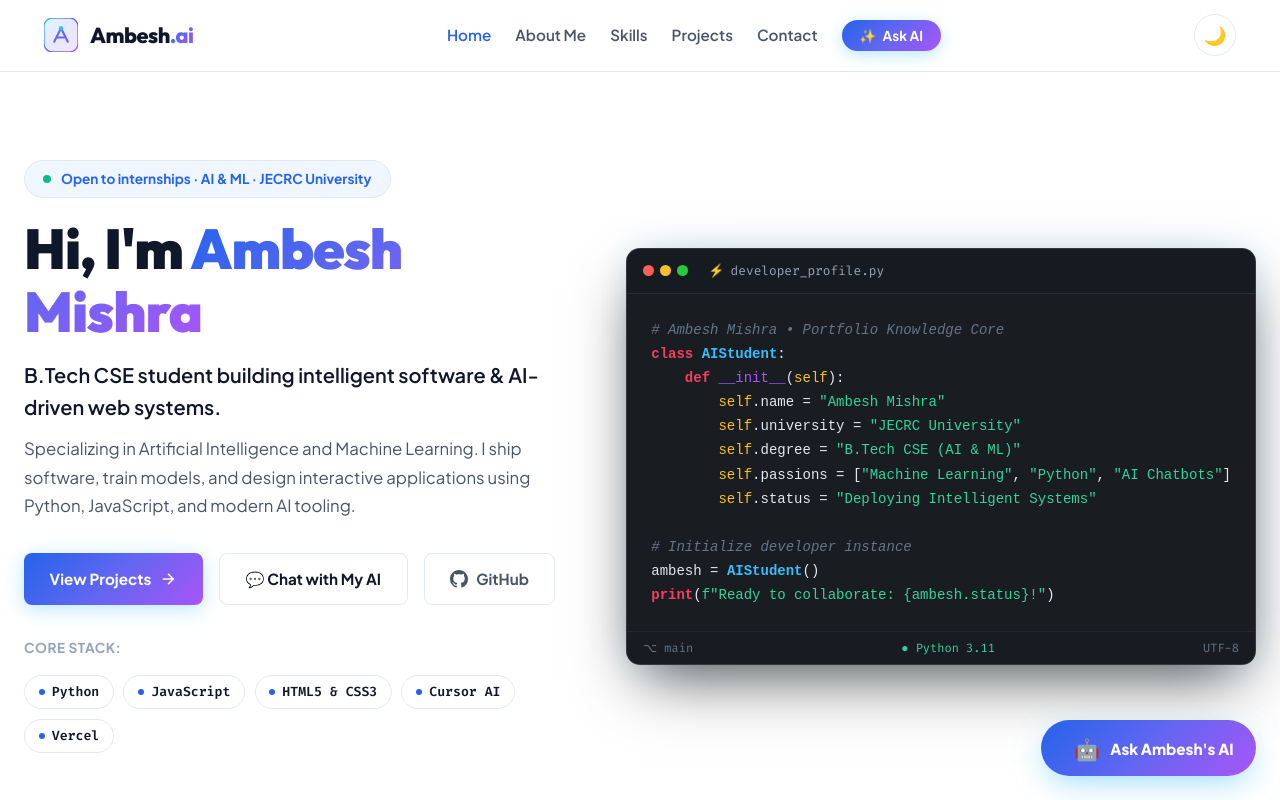
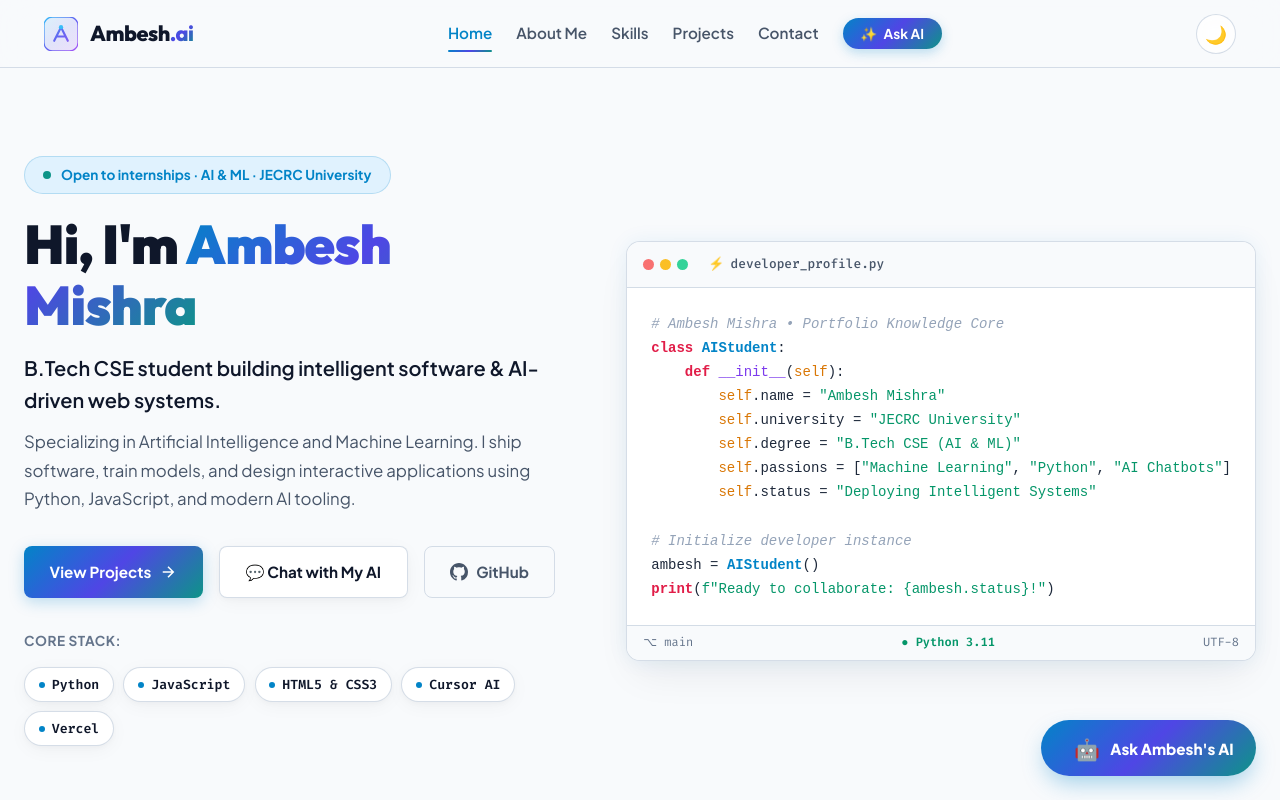
Before and after one commit to hmmmmnick/portfolio-chatbot, a website: page index.html in a window 1280 px wide. Shown: the top 800 px of the page. Drawn offline with Linux system fonts and the light colour scheme.

Commit message:
style: switch to soothing light palette with soft blue, sage and porcelain tones

```diff
--- a/style.css
+++ b/style.css
@@ -1,9 +1,30 @@
 /* ============================================================
-   DESIGN SYSTEM & CSS VARIABLES (MODERN OBSIDIAN & NEON)
+   SOOTHING, EYE-FRIENDLY COLOR SYSTEM (SOFT BLUE, SAGE & CREAM)
    ============================================================ */
    :root {
-    --bg-primary: #07090e;
-    --bg-secondary: #0d121c;
+    --bg-primary: #f8fafc;
+    --bg-secondary: #f1f5f9;
+    --bg-card: rgba(255, 255, 255, 0.85);
+    --bg-card-hover: #ffffff;
+    --text-primary: #0f172a;
+    --text-secondary: #475569;
+    --text-muted: #64748b;
+    --accent-color: #0284c7;
+    --accent-hover: #0369a1;
+    --accent-light: #e0f2fe;
+    --accent-gradient: linear-gradient(135deg, #0284c7 0%, #4f46e5 50%, #0d9488 100%);
+    --border-color: rgba(203, 213, 225, 0.8);
+    --card-shadow: 0 4px 20px -2px rgba(15, 23, 42, 0.05), 0 2px 6px -1px rgba(15, 23, 42, 0.03);
+    --card-shadow-hover: 0 12px 30px -4px rgba(2, 132, 199, 0.15);
+    --radius-sm: 8px;
+    --radius-md: 14px;
+    --radius-lg: 20px;
+    --transition: all 0.25s cubic-bezier(0.16, 1, 0.3, 1);
+  }
+
+  [data-theme="dark"] {
+    --bg-primary: #0b0f17;
+    --bg-secondary: #111827;
     --bg-card: rgba(17, 24, 39, 0.75);
     --bg-card-hover: rgba(26, 36, 56, 0.9);
     --text-primary: #f8fafc;
@@ -12,31 +33,10 @@
     --accent-color: #38bdf8;
     --accent-hover: #60a5fa;
     --accent-light: rgba(56, 189, 248, 0.12);
-    --accent-gradient: linear-gradient(135deg, #38bdf8 0%, #6366f1 50%, #c084fc 100%);
+    --accent-gradient: linear-gradient(135deg, #38bdf8 0%, #6366f1 50%, #14b8a6 100%);
     --border-color: rgba(255, 255, 255, 0.1);
-    --card-shadow: 0 10px 30px -10px rgba(0, 0, 0, 0.6);
-    --card-shadow-hover: 0 20px 40px -10px rgba(56, 189, 248, 0.25);
-    --radius-sm: 8px;
-    --radius-md: 14px;
-    --radius-lg: 20px;
-    --transition: all 0.25s ease-in-out;
-  }
-
-  [data-theme="light"] {
-    --bg-primary: #ffffff;
-    --bg-secondary: #f8fafc;
-    --bg-card: rgba(255, 255, 255, 0.9);
-    --bg-card-hover: #ffffff;
-    --text-primary: #0f172a;
-    --text-secondary: #475569;
-    --text-muted: #94a3b8;
-    --accent-color: #2563eb;
-    --accent-hover: #1d4ed8;
-    --accent-light: #eff6ff;
-    --accent-gradient: linear-gradient(135deg, #2563eb, #6366f1, #a855f7);
-    --border-color: #e2e8f0;
-    --card-shadow: 0 10px 25px -5px rgba(0, 0, 0, 0.05);
-    --card-shadow-hover: 0 20px 35px -5px rgba(37, 99, 235, 0.15);
+    --card-shadow: 0 10px 30px -10px rgba(0, 0, 0, 0.5);
+    --card-shadow-hover: 0 20px 40px -10px rgba(56, 189, 248, 0.2);
   }
 
   /* Base Styles */
@@ -57,8 +57,8 @@
   body {
     min-height: 100vh;
     line-height: 1.6;
+    background-color: var(--bg-primary);
     position: relative;
-    background-color: var(--bg-primary);
     overflow-x: hidden;
   }
 
@@ -74,9 +74,7 @@
     background: none;
   }
 
-  /* ============================================================
-     TOP SCROLL PROGRESS BAR
-     ============================================================ */
+  /* Top Scroll Progress Bar */
   .scroll-progress-bar {
     position: fixed;
     top: 0;
@@ -85,44 +83,42 @@
     width: 0%;
     background: var(--accent-gradient);
     z-index: 1000;
-    box-shadow: 0 0 12px #38bdf8;
+    box-shadow: 0 0 10px rgba(2, 132, 199, 0.4);
   }
 
-  /* ============================================================
-     AMBIENT GLOWS
-     ============================================================ */
+  /* Soothing Ambient Pastel Glow Orbs */
   .ambient-glow {
     position: fixed;
     border-radius: 50%;
-    filter: blur(120px);
+    filter: blur(100px);
     pointer-events: none;
     z-index: -1;
-    opacity: 0.25;
+    opacity: 0.5;
   }
 
   .glow-1 {
-    width: 450px;
-    height: 450px;
-    top: -100px;
-    right: -50px;
-    background: radial-gradient(circle, #38bdf8, transparent 70%);
+    width: 500px;
+    height: 500px;
+    top: -120px;
+    right: -80px;
+    background: radial-gradient(circle, #bae6fd 0%, rgba(186, 230, 253, 0) 70%);
   }
 
   .glow-2 {
-    width: 500px;
-    height: 500px;
-    bottom: 10%;
-    left: -150px;
-    background: radial-gradient(circle, #6366f1, transparent 70%);
+    width: 550px;
+    height: 550px;
+    bottom: 5%;
+    left: -120px;
+    background: radial-gradient(circle, #ccfbf1 0%, rgba(204, 251, 241, 0) 70%);
   }
 
   .glow-3 {
-    width: 350px;
-    height: 350px;
-    top: 40%;
+    width: 400px;
+    height: 400px;
+    top: 35%;
     right: 5%;
-    background: radial-gradient(circle, #a855f7, transparent 70%);
-    opacity: 0.15;
+    background: radial-gradient(circle, #ede9fe 0%, rgba(237, 233, 254, 0) 70%);
+    opacity: 0.4;
   }
 
   /* ============================================================
@@ -132,21 +128,21 @@
     position: sticky;
     top: 0;
     z-index: 100;
-    background-color: rgba(7, 9, 14, 0.85);
+    background-color: rgba(248, 250, 252, 0.85);
     backdrop-filter: blur(16px);
     -webkit-backdrop-filter: blur(16px);
     border-bottom: 1px solid var(--border-color);
     transition: var(--transition);
   }
 
-  [data-theme="light"] .navbar {
-    background-color: rgba(255, 255, 255, 0.85);
+  [data-theme="dark"] .navbar {
+    background-color: rgba(11, 15, 23, 0.85);
   }
 
   .nav-container {
     max-width: 1240px;
     margin: 0 auto;
-    padding: 0.9rem 1.5rem;
+    padding: 0.85rem 1.5rem;
     display: flex;
     align-items: center;
     justify-content: space-between;
@@ -165,11 +161,11 @@
   .logo-symbol {
     display: flex;
     align-items: center;
-    transition: transform 0.4s ease;
+    transition: transform 0.3s ease;
   }
 
   .nav-logo:hover .logo-symbol {
-    transform: rotate(15deg) scale(1.1);
+    transform: rotate(10deg) scale(1.08);
   }
 
   .logo-accent {
@@ -198,6 +194,23 @@
     color: var(--accent-color);
   }
 
+  .nav-link::after {
+    content: '';
+    position: absolute;
+    bottom: -2px;
+    left: 0;
+    width: 0%;
+    height: 2px;
+    background: var(--accent-gradient);
+    transition: width 0.25s ease;
+    border-radius: 2px;
+  }
+
+  .nav-link:hover::after,
+  .nav-link.active::after {
+    width: 100%;
+  }
+
   .chat-nav-btn {
     background: var(--accent-gradient);
     color: #ffffff;
@@ -208,13 +221,13 @@
     display: flex;
     align-items: center;
     gap: 0.4rem;
-    box-shadow: 0 4px 15px rgba(56, 189, 248, 0.35);
+    box-shadow: 0 4px 12px rgba(2, 132, 199, 0.25);
     transition: var(--transition);
   }
 
   .chat-nav-btn:hover {
     transform: translateY(-2px);
-    box-shadow: 0 8px 25px rgba(56, 189, 248, 0.5);
+    box-shadow: 0 6px 18px rgba(2, 132, 199, 0.35);
   }
 
   .nav-actions {
@@ -224,14 +237,14 @@
   }
 
   .theme-toggle-btn {
-    width: 42px;
-    height: 42px;
+    width: 40px;
+    height: 40px;
     border-radius: 50%;
     border: 1px solid var(--border-color);
     display: flex;
     align-items: center;
     justify-content: center;
-    font-size: 1.15rem;
+    font-size: 1.1rem;
     background-color: var(--bg-card);
     backdrop-filter: blur(8px);
     transition: var(--transition);
@@ -242,10 +255,10 @@
     transform: scale(1.08);
   }
 
-  [data-theme="light"] .sun-icon { display: none; }
-  [data-theme="light"] .moon-icon { display: block; }
-  :root:not([data-theme="light"]) .sun-icon { display: block; }
-  :root:not([data-theme="light"]) .moon-icon { display: none; }
+  [data-theme="dark"] .sun-icon { display: block; }
+  [data-theme="dark"] .moon-icon { display: none; }
+  :root:not([data-theme="dark"]) .sun-icon { display: none; }
+  :root:not([data-theme="dark"]) .moon-icon { display: block; }
 
   .mobile-toggle {
     display: none;
@@ -266,7 +279,6 @@
   .hero-section {
     position: relative;
     padding: 5.5rem 1.5rem 4.5rem;
-    overflow: hidden;
   }
 
   .hero-container {
@@ -289,19 +301,19 @@
     font-size: 0.85rem;
     font-weight: 700;
     margin-bottom: 1.25rem;
-    border: 1px solid var(--border-color);
+    border: 1px solid rgba(2, 132, 199, 0.2);
   }
 
   .badge-pulse {
     width: 8px;
     height: 8px;
-    background-color: #10b981;
+    background-color: #0d9488;
     border-radius: 50%;
   }
 
   .hero-title {
     font-family: 'Outfit', sans-serif;
-    font-size: 3.5rem;
+    font-size: 3.4rem;
     font-weight: 900;
     line-height: 1.12;
     margin-bottom: 1rem;
@@ -335,7 +347,6 @@
     margin-bottom: 2rem;
   }
 
-  /* Button Component */
   .btn {
     padding: 0.8rem 1.6rem;
     border-radius: var(--radius-sm);
@@ -351,25 +362,25 @@
   .btn-primary {
     background: var(--accent-gradient);
     color: #ffffff;
-    box-shadow: 0 4px 20px rgba(56, 189, 248, 0.35);
+    box-shadow: 0 4px 15px rgba(2, 132, 199, 0.25);
   }
 
   .btn-primary:hover {
-    transform: translateY(-3px);
-    box-shadow: 0 10px 30px rgba(56, 189, 248, 0.5);
+    transform: translateY(-2px);
+    box-shadow: 0 8px 25px rgba(2, 132, 199, 0.35);
   }
 
   .btn-secondary {
-    background-color: var(--bg-card);
+    background-color: #ffffff;
     color: var(--text-primary);
     border: 1px solid var(--border-color);
-    backdrop-filter: blur(10px);
+    box-shadow: var(--card-shadow);
   }
 
   .btn-secondary:hover {
     border-color: var(--accent-color);
     color: var(--accent-color);
-    transform: translateY(-3px);
+    transform: translateY(-2px);
   }
 
   .btn-outline {
@@ -381,7 +392,7 @@
   .btn-outline:hover {
     border-color: var(--text-primary);
     color: var(--text-primary);
-    transform: translateY(-3px);
+    transform: translateY(-2px);
   }
 
   /* Stack Pills */
@@ -411,14 +422,14 @@
     font-family: 'Fira Code', monospace;
     font-size: 0.825rem;
     font-weight: 600;
-    background-color: var(--bg-card);
+    background-color: #ffffff;
     border: 1px solid var(--border-color);
     padding: 0.35rem 0.85rem;
     border-radius: 999px;
     display: flex;
     align-items: center;
     gap: 0.45rem;
-    backdrop-filter: blur(8px);
+    box-shadow: var(--card-shadow);
     transition: var(--transition);
   }
 
@@ -436,33 +447,33 @@
   }
 
   /* ============================================================
-     MACOS CODE WINDOW
+     LIGHT-MODE MACOS IDE WINDOW (CLEAN & ELEGANT)
      ============================================================ */
   .hero-visual {
     position: relative;
   }
 
   .hero-window {
-    background: rgba(13, 17, 23, 0.95);
-    border: 1px solid rgba(255, 255, 255, 0.12);
+    background: #ffffff;
+    border: 1px solid var(--border-color);
     border-radius: var(--radius-md);
-    box-shadow: 0 25px 60px -15px rgba(0, 0, 0, 0.7), 0 0 30px rgba(56, 189, 248, 0.15);
-    backdrop-filter: blur(20px);
+    box-shadow: 0 20px 40px -10px rgba(15, 23, 42, 0.08), 0 0 20px rgba(2, 132, 199, 0.08);
     overflow: hidden;
     transition: var(--transition);
   }
 
   .hero-window:hover {
-    transform: translateY(-5px);
-    border-color: rgba(56, 189, 248, 0.4);
+    transform: translateY(-4px);
+    box-shadow: 0 25px 50px -10px rgba(2, 132, 199, 0.15);
+    border-color: rgba(2, 132, 199, 0.4);
   }
 
   .hero-window-bar {
-    background: rgba(22, 27, 34, 0.8);
+    background: #f8fafc;
     padding: 0.75rem 1rem;
     display: flex;
     align-items: center;
-    border-bottom: 1px solid rgba(255, 255, 255, 0.08);
+    border-bottom: 1px solid var(--border-color);
   }
 
   .window-controls {
@@ -478,14 +489,15 @@
     display: inline-block;
   }
 
-  .win-close { background-color: #ff5f56; }
-  .win-min { background-color: #ffbd2e; }
-  .win-max { background-color: #27c93f; }
+  .win-close { background-color: #f87171; }
+  .win-min { background-color: #fbbf24; }
+  .win-max { background-color: #34d399; }
 
   .win-tab {
     font-family: 'Fira Code', monospace;
     font-size: 0.8rem;
-    color: #94a3b8;
+    color: #475569;
+    font-weight: 500;
     display: flex;
     align-items: center;
     gap: 0.4rem;
@@ -496,21 +508,23 @@
     font-family: 'Fira Code', monospace;
     font-size: 0.875rem;
     line-height: 1.65;
-    color: #e2e8f0;
+    color: #1e293b;
     overflow-x: auto;
+    background-color: #ffffff;
   }
 
-  .code-comment { color: #64748b; font-style: italic; }
-  .code-kw { color: #f43f5e; font-weight: 600; }
-  .code-cls { color: #38bdf8; font-weight: 600; }
-  .code-fn { color: #a855f7; }
-  .code-str { color: #34d399; }
-  .code-self { color: #fbbf24; }
+  /* Soothing Syntax Highlighting */
+  .code-comment { color: #94a3b8; font-style: italic; }
+  .code-kw { color: #e11d48; font-weight: 600; }
+  .code-cls { color: #0284c7; font-weight: 600; }
+  .code-fn { color: #7c3aed; }
+  .code-str { color: #059669; }
+  .code-self { color: #d97706; }
 
   .window-footer {
-    background: rgba(22, 27, 34, 0.5);
-    border-top: 1px solid rgba(255, 255, 255, 0.05);
-    padding: 0.4rem 1rem;
+    background: #f8fafc;
+    border-top: 1px solid var(--border-color);
+    padding: 0.45rem 1rem;
     font-family: 'Fira Code', monospace;
     font-size: 0.75rem;
     color: #64748b;
@@ -518,10 +532,10 @@
     justify-content: space-between;
   }
 
-  .status-ok { color: #34d399; }
+  .status-ok { color: #059669; font-weight: 600; }
 
   /* ============================================================
-     SECTIONS: ALWAYS 100% VISIBLE (NO OPACITY 0 BUGS!)
+     SECTIONS: ALWAYS VISIBLE (NO OPACITY 0)
      ============================================================ */
   .section-container {
     max-width: 1240px;
@@ -563,11 +577,11 @@
     margin-right: auto;
   }
 
-  /* Ensure all reveal elements are fully visible by default */
+  /* Guarantee visibility */
   .reveal, .reveal-left, .reveal-right, .reveal-scale {
     opacity: 1 !important;
     transform: none !important;
-    transition: transform 0.3s ease, box-shadow 0.3s ease;
+    transition: transform 0.25s ease, box-shadow 0.25s ease;
   }
 
   /* ============================================================
@@ -595,8 +609,8 @@
     height: 340px;
     object-fit: cover;
     border-radius: var(--radius-lg);
-    border: 3px solid var(--border-color);
-    box-shadow: var(--card-shadow);
+    border: 4px solid #ffffff;
+    box-shadow: 0 15px 35px -5px rgba(15, 23, 42, 0.1);
     transition: var(--transition);
   }
 
@@ -609,8 +623,7 @@
     position: absolute;
     bottom: 16px;
     right: 16px;
-    background: var(--bg-card);
-    backdrop-filter: blur(12px);
+    background: #ffffff;
     border: 1px solid var(--border-color);
     padding: 0.4rem 0.9rem;
     border-radius: 999px;
@@ -619,13 +632,14 @@
     display: flex;
     align-items: center;
     gap: 0.4rem;
+    box-shadow: var(--card-shadow);
   }
 
   .status-live-dot {
     width: 8px;
     height: 8px;
     border-radius: 50%;
-    background-color: #10b981;
+    background-color: #0d9488;
   }
 
   .img-caption {
@@ -648,8 +662,7 @@
   .education-card {
     display: flex;
     gap: 1.25rem;
-    background-color: var(--bg-card);
-    backdrop-filter: blur(10px);
+    background-color: #ffffff;
     padding: 1.35rem;
     border-radius: var(--radius-md);
     border: 1px solid var(--border-color);
@@ -680,8 +693,7 @@
   }
 
   .stat-box {
-    background-color: var(--bg-card);
-    backdrop-filter: blur(10px);
+    background-color: #ffffff;
     border: 1px solid var(--border-color);
     padding: 1.2rem;
     border-radius: var(--radius-sm);
@@ -691,7 +703,7 @@
   }
 
   .stat-box:hover {
-    transform: translateY(-3px);
+    transform: translateY(-2px);
     border-color: var(--accent-color);
   }
 
@@ -700,9 +712,7 @@
     font-family: 'Outfit', sans-serif;
     font-size: 1.75rem;
     font-weight: 800;
-    background: var(--accent-gradient);
-    -webkit-background-clip: text;
-    -webkit-text-fill-color: transparent;
+    color: var(--accent-color);
   }
 
   .stat-label {
@@ -727,8 +737,7 @@
   }
 
   .skill-category {
-    background-color: var(--bg-card);
-    backdrop-filter: blur(12px);
+    background-color: #ffffff;
     border: 1px solid var(--border-color);
     padding: 2rem;
     border-radius: var(--radius-md);
@@ -737,7 +746,7 @@
   }
 
   .skill-category:hover {
-    transform: translateY(-5px);
+    transform: translateY(-4px);
     box-shadow: var(--card-shadow-hover);
     border-color: var(--accent-color);
   }
@@ -771,7 +780,7 @@
     font-weight: 600;
     padding: 0.4rem 0.85rem;
     border-radius: var(--radius-sm);
-    border: 1px solid var(--border-color);
+    border: 1px solid rgba(2, 132, 199, 0.15);
     transition: var(--transition);
   }
 
@@ -810,8 +819,7 @@
     width: 100%;
     padding: 0.95rem 3rem 0.95rem 3.2rem;
     border: 1px solid var(--border-color);
-    background-color: var(--bg-card);
-    backdrop-filter: blur(12px);
+    background-color: #ffffff;
     color: var(--text-primary);
     border-radius: 999px;
     font-size: 0.975rem;
@@ -822,7 +830,7 @@
 
   .search-input-box input:focus {
     border-color: var(--accent-color);
-    box-shadow: 0 0 0 4px rgba(56, 189, 248, 0.2);
+    box-shadow: 0 0 0 4px rgba(2, 132, 199, 0.15);
   }
 
   .clear-btn {
@@ -846,11 +854,11 @@
     padding: 0.5rem 1.2rem;
     border-radius: 999px;
     border: 1px solid var(--border-color);
-    background-color: var(--bg-card);
-    backdrop-filter: blur(8px);
+    background-color: #ffffff;
     color: var(--text-secondary);
     font-size: 0.875rem;
     font-weight: 600;
+    box-shadow: var(--card-shadow);
     transition: var(--transition);
   }
 
@@ -860,7 +868,7 @@
     color: #ffffff;
     border-color: transparent;
     transform: translateY(-2px);
-    box-shadow: 0 4px 15px rgba(56, 189, 248, 0.35);
+    box-shadow: 0 4px 15px rgba(2, 132, 199, 0.3);
   }
 
   .projects-grid {
@@ -870,8 +878,7 @@
   }
 
   .project-card {
-    background-color: var(--bg-card);
-    backdrop-filter: blur(14px);
+    background-color: #ffffff;
     border: 1px solid var(--border-color);
     border-radius: var(--radius-md);
     padding: 1.85rem;
@@ -882,7 +889,7 @@
   }
 
   .project-card:hover {
-    transform: translateY(-6px);
+    transform: translateY(-4px);
     box-shadow: var(--card-shadow-hover);
     border-color: var(--accent-color);
   }
@@ -906,7 +913,7 @@
     background-color: var(--accent-light);
     padding: 0.25rem 0.65rem;
     border-radius: 999px;
-    border: 1px solid var(--border-color);
+    border: 1px solid rgba(2, 132, 199, 0.2);
   }
 
   .project-title {
@@ -972,7 +979,7 @@
 
   .live-link:hover {
     color: #ffffff;
-    box-shadow: 0 4px 15px rgba(56, 189, 248, 0.4);
+    box-shadow: 0 4px 15px rgba(2, 132, 199, 0.35);
   }
 
   .no-results {
@@ -1013,8 +1020,7 @@
   }
 
   .contact-form {
-    background-color: var(--bg-card);
-    backdrop-filter: blur(14px);
+    background-color: #ffffff;
     padding: 2.25rem;
     border-radius: var(--radius-md);
     border: 1px solid var(--border-color);
@@ -1038,7 +1044,7 @@
     padding: 0.85rem;
     border-radius: var(--radius-sm);
     border: 1px solid var(--border-color);
-    background-color: var(--bg-primary);
+    background-color: #f8fafc;
     color: var(--text-primary);
     outline: none;
     font-family: inherit;
@@ -1048,7 +1054,8 @@
   .form-group input:focus,
   .form-group textarea:focus {
     border-color: var(--accent-color);
-    box-shadow: 0 0 0 3px rgba(56, 189, 248, 0.2);
+    background-color: #ffffff;
+    box-shadow: 0 0 0 3px rgba(2, 132, 199, 0.15);
   }
 
   .btn-block {
@@ -1073,7 +1080,7 @@
     color: #ffffff;
     padding: 0.9rem 1.4rem;
     border-radius: 999px;
-    box-shadow: 0 10px 30px -5px rgba(56, 189, 248, 0.5);
+    box-shadow: 0 10px 25px -5px rgba(2, 132, 199, 0.4);
     font-weight: 800;
     font-size: 0.95rem;
     transition: var(--transition);
@@ -1081,7 +1088,7 @@
 
   .chatbot-launcher:hover {
     transform: scale(1.05);
-    box-shadow: 0 15px 35px -5px rgba(56, 189, 248, 0.7);
+    box-shadow: 0 15px 30px -5px rgba(2, 132, 199, 0.55);
   }
 
   .launcher-icon {
@@ -1094,12 +1101,10 @@
     right: 0;
     width: 400px;
     height: 550px;
-    background-color: var(--bg-card);
-    backdrop-filter: blur(20px);
-    -webkit-backdrop-filter: blur(20px);
+    background-color: #ffffff;
     border-radius: var(--radius-lg);
     border: 1px solid var(--border-color);
-    box-shadow: 0 25px 45px -10px rgba(0, 0, 0, 0.5);
+    box-shadow: 0 20px 45px -10px rgba(15, 23, 42, 0.2);
     display: flex;
     flex-direction: column;
     overflow: hidden;
@@ -1108,7 +1113,7 @@
 
   .chat-header {
     padding: 1rem 1.25rem;
-    background-color: var(--bg-secondary);
+    background-color: #f8fafc;
     border-bottom: 1px solid var(--border-color);
     display: flex;
     justify-content: space-between;
@@ -1142,7 +1147,7 @@
     width: 7px;
     height: 7px;
     border-radius: 50%;
-    background-color: #10b981;
+    background-color: #0d9488;
   }
 
   .chat-close-btn {
@@ -1157,7 +1162,7 @@
     padding: 0.7rem 0.85rem;
     overflow-x: auto;
     white-space: nowrap;
-    background-color: var(--bg-primary);
+    background-color: #ffffff;
     border-bottom: 1px solid var(--border-color);
   }
 
@@ -1165,7 +1170,7 @@
     font-size: 0.775rem;
     font-weight: 600;
     padding: 0.35rem 0.75rem;
-    background-color: var(--bg-secondary);
+    background-color: #f1f5f9;
     border: 1px solid var(--border-color);
     border-radius: 999px;
     color: var(--text-secondary);
@@ -1177,7 +1182,6 @@
     background: var(--accent-gradient);
     color: #ffffff;
     border-color: transparent;
-    transform: translateY(-1px);
   }
 
   .chat-messages {
@@ -1187,6 +1191,7 @@
     display: flex;
     flex-direction: column;
     gap: 0.85rem;
+    background-color: #ffffff;
   }
 
   .chat-bubble {
@@ -1200,7 +1205,7 @@
 
   .bot-bubble {
     align-self: flex-start;
-    background-color: var(--bg-secondary);
+    background-color: #f1f5f9;
     border: 1px solid var(--border-color);
     color: var(--text-primary);
   }
@@ -1212,16 +1217,16 @@
   }
 
   .error-bubble {
-    background-color: rgba(239, 68, 68, 0.15);
-    color: #f87171;
-    border: 1px solid rgba(239, 68, 68, 0.3);
+    background-color: #fee2e2;
+    color: #b91c1c;
+    border: 1px solid #fecaca;
   }
 
   .chat-input-bar {
     display: flex;
     padding: 0.85rem;
     border-top: 1px solid var(--border-color);
-    background-color: var(--bg-secondary);
+    background-color: #f8fafc;
     gap: 0.6rem;
   }
 
@@ -1230,7 +1235,7 @@
     padding: 0.7rem 0.95rem;
     border-radius: var(--radius-sm);
     border: 1px solid var(--border-color);
-    background-color: var(--bg-card);
+    background-color: #ffffff;
     color: var(--text-primary);
     font-size: 0.9rem;
     outline: none;
@@ -1258,10 +1263,11 @@
     text-align: center;
     font-size: 0.9rem;
     color: var(--text-muted);
+    background-color: #f8fafc;
   }
 
   /* ============================================================
-     RESPONSIVE DESIGN (MOBILE & TABLET)
+     RESPONSIVE DESIGN
      ============================================================ */
   @media (max-width: 992px) {
     .hero-container { grid-template-columns: 1fr; gap: 3rem; }
@@ -1278,8 +1284,7 @@
       top: 100%;
       left: 0;
       right: 0;
-      background-color: var(--bg-card);
-      backdrop-filter: blur(20px);
+      background-color: #ffffff;
       border-bottom: 1px solid var(--border-color);
       flex-direction: column;
       padding: 1.5rem;
```
